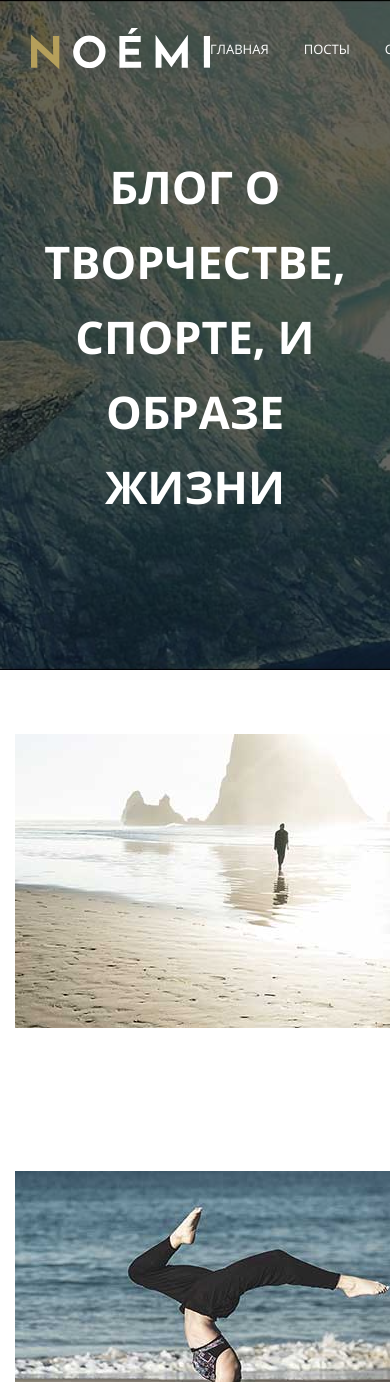
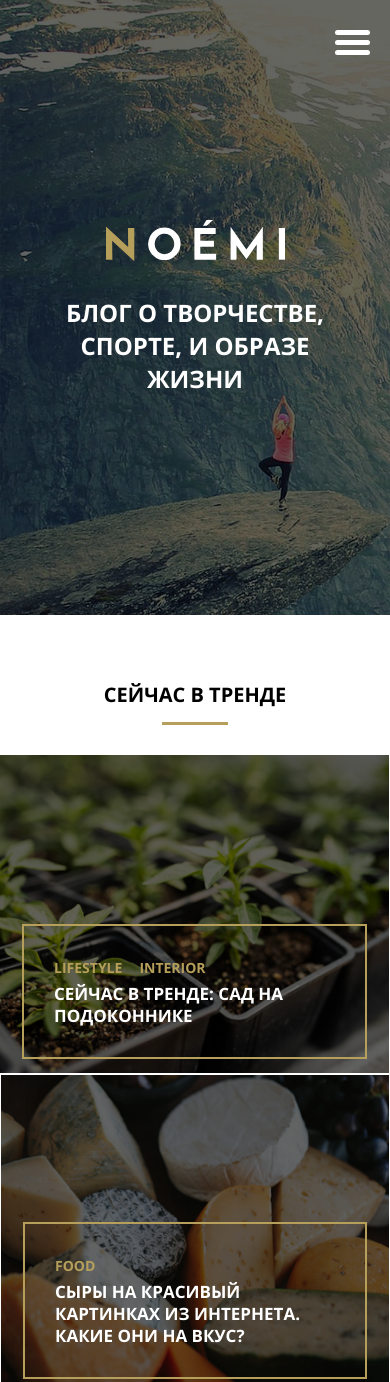
Before and after one commit to errand/mq-diploma, a plain HTML site: page index.html in a window 390 px wide. Shown: the top 1382 px of the page. Drawn offline with Linux system fonts and the light colour scheme; files whose address does not match are found by name.

Commit message:
trends, responsive header

```diff
--- a/css/style.css
+++ b/css/style.css
@@ -39,12 +39,38 @@ a {
 }
 
 .main-header {
-  padding: 28px 16px 146px;
-  background: url("../images/banner-bg.jpg") black no-repeat center center;
+  background: url("../images/banner-mobile.jpg") black no-repeat center center;
   background-size: cover;
   position: relative;
 
   z-index: 1;
+}
+
+@media (max-width: 641px) {
+  .main-header {
+    padding: 220px 16px;
+    text-align: center;
+  }
+}
+
+@media (min-width: 641px) {
+  .main-header {
+    padding: 28px 16px 146px;
+    background: url("../images/banner-bg-tablet.jpg") black no-repeat center center;
+  }
+
+  .header-nav {
+    display: flex;
+    justify-content: space-between;
+
+    margin-bottom: 80px;
+  }
+}
+
+@media (min-width: 1201px) {
+  .main-header {
+    background: url("../images/banner-bg.jpg") black no-repeat center center;
+  }
 }
 
 .main-header:after {
@@ -60,33 +86,17 @@ a {
   z-index: -1;
 }
 
-.header-nav {
-  display: flex;
-  justify-content: space-between;
-
-  margin-bottom: 80px;
-}
-
 .logo img {
   width: 179px;
-  /* fix for the stupid space in the bottom of the image */
-  display: block;
-}
-
-.nav-list {
-  display: flex;
-  align-items: center;
-  list-style: none;
 }
 
 .nav-list li:not(:last-child) {
   margin-right: 35px;
 }
 
-
 .nav-list a{
   font-size: 13px;
-  color: white;
+  color: #fff;
   text-transform: uppercase;
 }
 
@@ -94,17 +104,187 @@ a {
   border-bottom: 1px solid #d2d5d4;
 }
 
+.header-nav__button {
+  width: 1.4em;
+  height: 1em;
+  border: none;
+  padding: 0;
+
+  background-color: transparent;
+  font-size: 25px;
+  position: absolute;
+  top: 30px;
+  right: 20px;
+  text-indent: -9999px;
+  cursor: pointer;
+}
+
+.header-nav__button:before, .header-nav__button:after {
+  content:"";
+  width: 100%;
+  height: 20%;
+
+  border-radius: 5px;
+  background-color: #ffffff;
+
+  position: absolute;
+  left: 0;
+}
+
+.header-nav__button:before {
+  top: 0;
+}
+
+.header-nav__button:after {
+  bottom: 0;
+}
+
+.header-nav__button-label {
+  width: 100%;
+  height: 20%;
+  margin-top: -0.1em;
+
+  border-radius: 5px;
+  background-color: #ffffff;
+
+  position: absolute;
+  left: 0;
+  top: 50%;
+}
+
+.header-nav .nav-list {
+  display: none;
+}
+
+@media (min-width: 1024px) {
+  .header-nav__button {
+    display: none;
+  }
+
+  .header-nav .nav-list {
+    display: flex;
+    align-items: center;
+    list-style: none;
+  }
+}
+
 .blog-title .h1{
   max-width: 700px;
 
-  font-size: 45px;
   text-transform: uppercase;
-  color: white;
+  color: #fff;
   text-align: center;
 
-  line-height: 75px;
+  margin: 0 auto;
+  padding-top: 30px;
+}
 
-  margin: 0 auto;
+@media (min-width: 641px) {
+  .blog-title .h1{
+
+  padding-top: 0;
+  }
+}
+
+@media (min-width: 1201px) {
+  .blog-title .h1{
+    font-size: 45px;
+    line-height: 75px;
+  }
+}
+
+.trends {
+  padding-top: 50px;
+}
+
+.widget-title.trends__title {
+  font-size: 20px;
+}
+
+.trends__wrapper {
+  display: flex;
+  flex-wrap: wrap;
+  justify-content: space-between;
+}
+
+.trends__item {
+  display: flex;
+  align-items: flex-end;
+
+  box-sizing: border-box;
+
+  position: relative;
+  z-index: 1;
+
+  height: 320px;
+
+  padding: 0 22px 14px;
+
+  border: 1px solid #fff;
+  background-repeat: no-repeat;
+  background-position: center center;
+  background-color: #000;
+  background-size: cover;
+
+}
+
+.trends__item:after {
+  display: block;
+  content: '';
+  position: absolute;
+  background: rgba(0, 0, 0, 0.6);
+  top: 0;
+  bottom: 0;
+  right: 0;
+  left: 0;
+
+  z-index: -1;
+}
+
+@media (min-width: 641px) and (max-width: 1200px), (max-width: 640px) and (orientation: landscape) {
+  .trends__item {
+    width: calc(50% - 1px);
+  }
+}
+
+@media (min-width: 641px) and (orientation: landscape), (min-width: 1201px) {
+  .trends__item {
+    width: calc(25% - 1px);
+  }
+}
+
+.trends__item:first-child{
+  border-left: none;
+  background-image: url("../images/trend1.jpg");
+}
+
+.trends__item:nth-child(2){
+  background-image: url("../images/trend2.jpg");
+}
+
+.trends__item:nth-child(3){
+  background-image: url("../images/trend3.jpg");
+}
+
+.trends__item:last-child{
+  border-right: none;
+  background-image: url("../images/trend4.jpg");
+}
+
+.trends__item-wrapper {
+  padding: 30px;
+  border: 2px solid #b59f5b;
+}
+
+.trends__item-title {
+  margin:0;
+  font-size: 17px;
+  line-height: 22px;
+  text-transform: uppercase;
+}
+
+.trends__item-title a {
+  color: #fff;
 }
 
 .main-content {
@@ -135,13 +315,13 @@ a {
   background: #eee;
 }
 
-.news .tags {
+.news .tags, .trends__tags {
   display: flex;
   list-style: none;
   margin-bottom: 5px;
 }
 
-.news .tags a {
+.news .tags a, .trends__tags a {
   margin-right: 17px;
 
   font-size: 14px;
@@ -150,11 +330,11 @@ a {
   font-weight: bold;
 }
 
-.news .tags a:hover {
+.news .tags a:hover, .trends__tags a:hover {
   border-bottom: 1px solid #b59f5b;
 }
 
-.news .tags li:last-child a{
+.news .tags li:last-child a, .trends__tags li:last-child a{
   margin-right: 0;
 }
 
@@ -201,7 +381,7 @@ a {
   min-width: 272px;
 }
 
-.widget:not(:last-child) {
+.sidebar .widget:not(:last-child) {
   padding-bottom: 63px;
 }
 
@@ -298,7 +478,7 @@ form .input:placeholder {
   font-family: inherit;
   font-weight: bold;
   background: #b59f5b;
-  color: white;
+  color: #fff;
 
   text-transform: uppercase;
 }
--- a/index.html
+++ b/index.html
@@ -4,7 +4,7 @@
   <meta charset="UTF-8">
   <meta http-equiv="X-UA-Compatible" content="IE=edge">
   <meta name="viewport" content="width=device-width, initial-scale=1.0">
-  <title>Document</title>
+  <title>Шацких А.А. - Дипломная работа - MQ31</title>
   <link rel="stylesheet" href="./css/style.css">
 </head>
 <body>
@@ -22,6 +22,10 @@
         <li class="list-item"><a href="#0">темы</a></li>
         <li class="list-item"><a href="#0">контакты</a></li>
       </ul>
+
+      <button class="header-nav__button">
+        <span class="header-nav__button-label">открыть меню</span>
+      </button>
     </nav>
 
     <section class="container blog-title">
@@ -29,6 +33,61 @@
     </section>
 
   </header>
+
+  <section class="widget trends">
+
+    <h2 class="widget-title trends__title">Сейчас в тренде</h2>
+
+    <div class="trends__wrapper">
+      <div class="trends__item">
+        <div class="trends__item-wrapper">
+          <ul class="trends__tags">
+            <li><a href="#0">Lifestyle</a></li>
+            <li><a href="#0">Interior</a></li>
+          </ul>
+          <h3 class="trends__item-title">
+            <a href="#0">Сейчас в тренде: сад на подоконнике</a>
+          </h3>
+        </div>
+      </div>
+
+      <div class="trends__item">
+        <div class="trends__item-wrapper">
+          <ul class="trends__tags">
+            <li><a href="#0">Food</a></li>
+          </ul>
+          <h3 class="trends__item-title">
+            <a href="#0">Сыры на красивый картинках из интернета. Какие они на вкус?</a>
+          </h3>
+        </div>
+      </div>
+
+      <div class="trends__item">
+        <div class="trends__item-wrapper">
+          <ul class="trends__tags">
+            <li><a href="#0">Lifestyle</a></li>
+            <li><a href="#0">Travel</a></li>
+          </ul>
+          <h3 class="trends__item-title">
+            <a href="#0">Собираемся в первых поход в горы.</a>
+          </h3>
+        </div>
+      </div>
+
+      <div class="trends__item">
+        <div class="trends__item-wrapper">
+          <ul class="trends__tags">
+            <li><a href="#0">Food</a></li>
+            <li><a href="#0">Health</a></li>
+          </ul>
+          <h3 class="trends__item-title">
+            <a href="#0">Сколько витаминов в лимонах?</a>
+          </h3>
+        </div>
+      </div>
+    </div>
+
+  </section>
 
   <div class="main-content container">
 
```
Also changed, not shown: favicon.ico (added).
